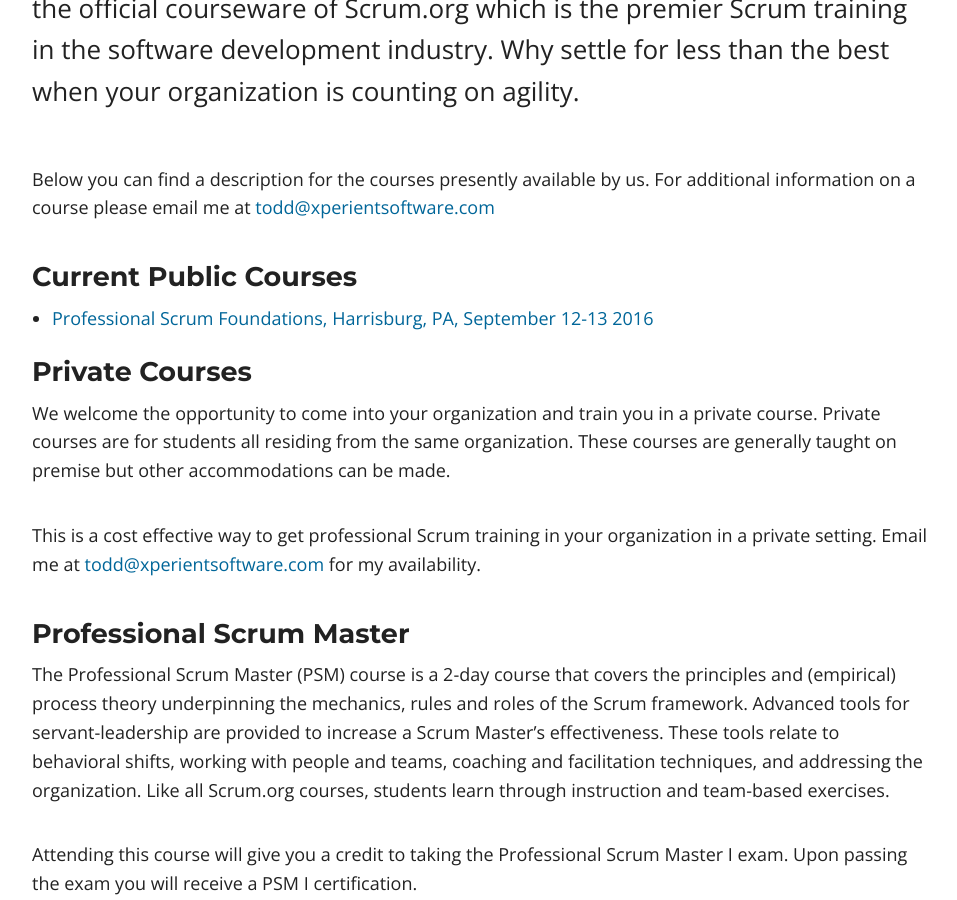
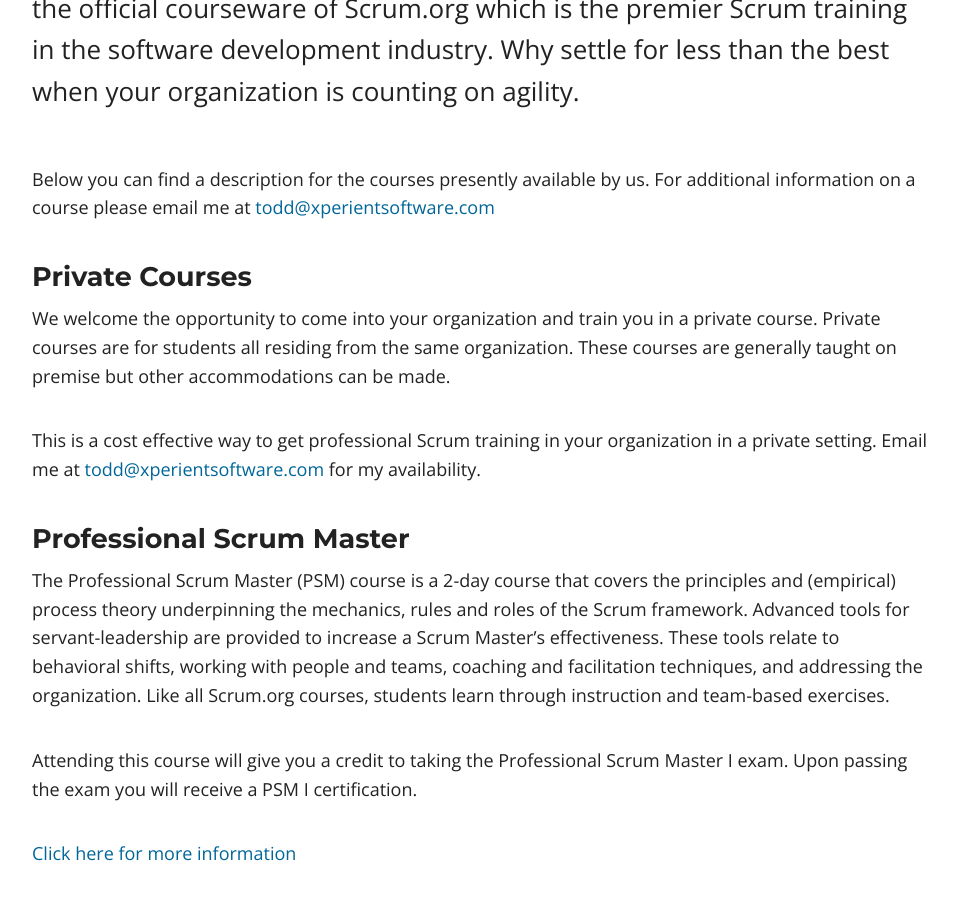
Before and after one commit to agiletodd/agiletodd.github.io, a Jekyll site: the page built from training.md, in a window 1280 px wide and 900 px high, scrolled down 514 px. Shown: the whole window, without its empty margins (158-1115 px from the left). Built offline with Jekyll 4.4.1, drawn with Linux system fonts in a browser that asks for light colours; nearby versions of some CDN libraries; some of the changed lines change nothing that is shown.

Commit message:
Commented Out Public Course Listings

```diff
--- a/_includes/public_courses.md
+++ b/_includes/public_courses.md
@@ -1,2 +1,2 @@
-### Current Public Courses
-+ [Professional Scrum Foundations, Harrisburg, PA, September 12-13 2016](http://courses.scrum.org/classes/show/4293)
+[comment]: <> (### Current Public Courses)
+[comment]: <> (+ [Professional Scrum Foundations, Harrisburg, PA, September 12-13 2016](http://courses.scrum.org/classes/show/4293))
```
